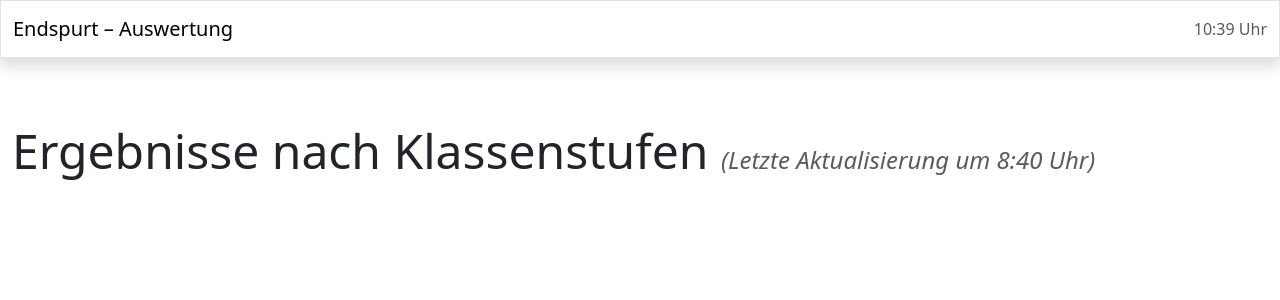
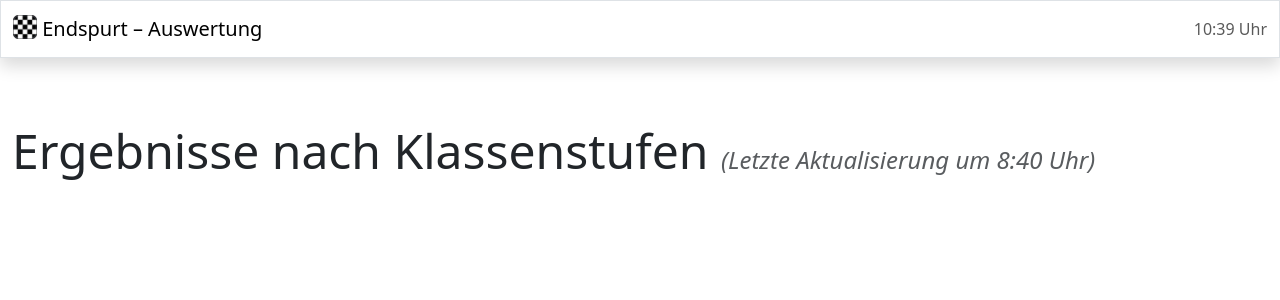
Before and after one commit to guemax/Endspurt, a Django app: page / in a window 1280 px wide. Shown: the top 300 px of the page. Run offline with Django 4.2, Linux system fonts and the light colour scheme; data that the repository does not hold is empty; some libraries are stand-ins or nearby versions.

Commit message:
Add logo and favicon
Designed by @guefra

```diff
--- a/endspurt/settings.py
+++ b/endspurt/settings.py
@@ -122,6 +122,7 @@ STATIC_ROOT = BASE_DIR / 'static'
 
 STATICFILES_DIRS = (
     os.path.join(BASE_DIR, 'node_modules/bootstrap/dist/css'),
+    os.path.join(BASE_DIR, 'icon'),
 )
 
 # Default primary key field type
--- a/templates/main/index.html
+++ b/templates/main/index.html
@@ -9,8 +9,7 @@
     <meta name="description" content="Fortgeschrittenes Evaluationsprogramm zur Erfassung sowie Auswertung der Ergebnisse eines Sportfestes">
     <meta name="author" content="guemax">
 
-    <link rel="icon" href="/favicon.ico">
-    <link rel="icon" href="/favicon.svg" type="image/svg+xml">
+    <link rel="icon" href="{% static 'icon.ico' %}">
 
     <link rel="stylesheet" href="{% static 'bootstrap.css' %}">
   </head>
@@ -18,7 +17,9 @@
     <header class="mb-5">
       <nav class="navbar border border-bottom-2 shadow">
 	<div class="container-fluid">
-	  <a class="navbar-brand" href="#">Endspurt &ndash; Auswertung</a>
+	  <a class="navbar-brand" href="#">
+	    <img src="{% static 'icon.png' %}" alt="Logo" width="24" height="24" class="d-inline-block align-text-top">
+	    Endspurt &ndash; Auswertung</a>
 	  <div class="navbar">
 	    <ul class="navbar-nav">
 	      <li class="nav-item">
```
Also changed, not shown: icon/icon.ico (added), icon/icon.png (added), static/icon.ico (added), static/icon.png (added).
